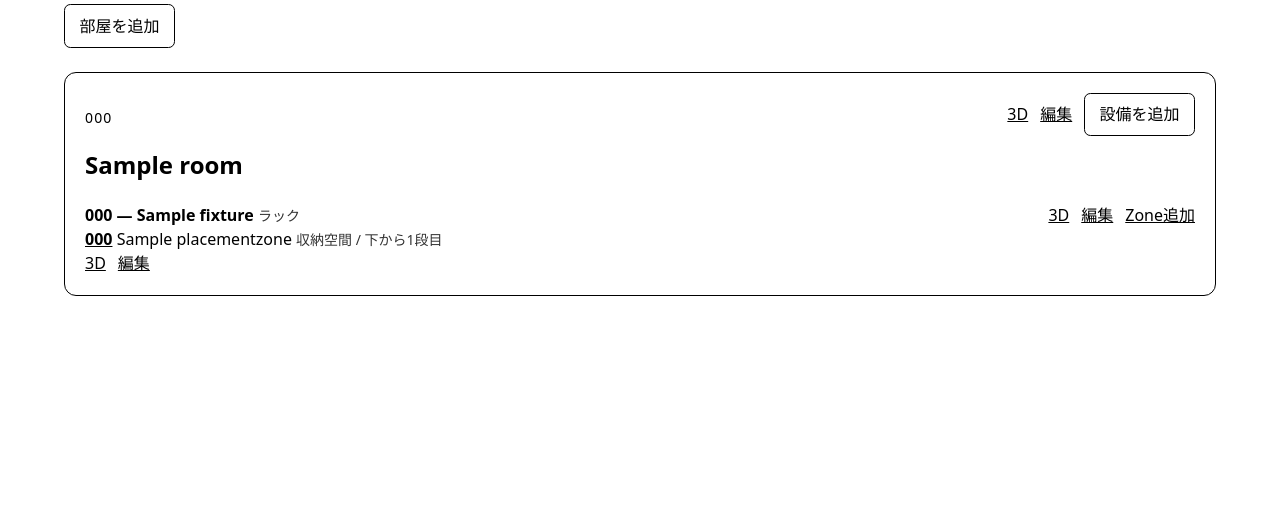
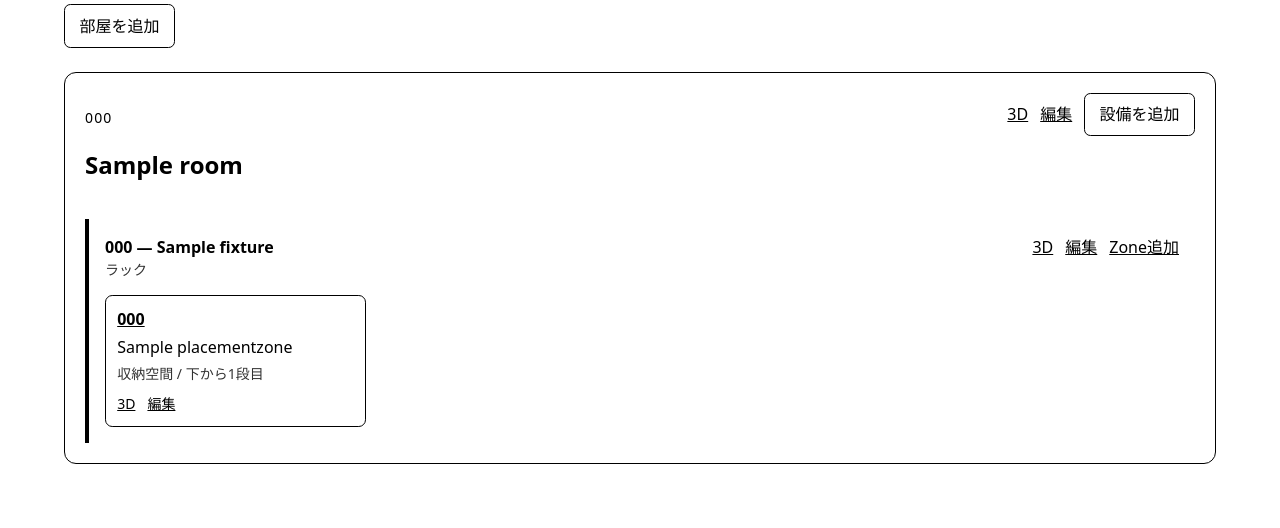
Before and after one commit to Xpotato1024/lab-inventory, a Django app: page /layout/ in a window 1280 px wide. Shown: the part 277-805 px from the top of the page. Before the commit the page ends 573 px from the top, so only its background shows below. Run offline with Django 5.2, Linux system fonts and the light colour scheme; a user stored in the database is signed in; tables that the repository leaves empty hold one stand-in row (values such as "Sample post").

Commit message:
feat: style layout management hierarchy

```diff
--- a/inventory/static/inventory/app.css
+++ b/inventory/static/inventory/app.css
@@ -408,3 +408,39 @@ td {
     height: 52vh;
   }
 }
+
+.inactive {
+  opacity: 0.62;
+}
+
+.layout-fixture {
+  margin-top: 1rem;
+  padding: 1rem;
+  border-inline-start: 0.25rem solid currentColor;
+}
+
+.layout-fixture .section-heading strong,
+.layout-fixture .section-heading span {
+  display: block;
+}
+
+.layout-zone-grid {
+  display: grid;
+  grid-template-columns: repeat(auto-fill, minmax(13rem, 1fr));
+  gap: 0.65rem;
+  margin-top: 0.9rem;
+}
+
+.layout-zone {
+  display: flex;
+  flex-direction: column;
+  gap: 0.25rem;
+  padding: 0.7rem;
+  border: 1px solid currentColor;
+  border-radius: 0.45rem;
+}
+
+.layout-zone .actions {
+  margin-top: 0.35rem;
+  font-size: 0.875rem;
+}
```
